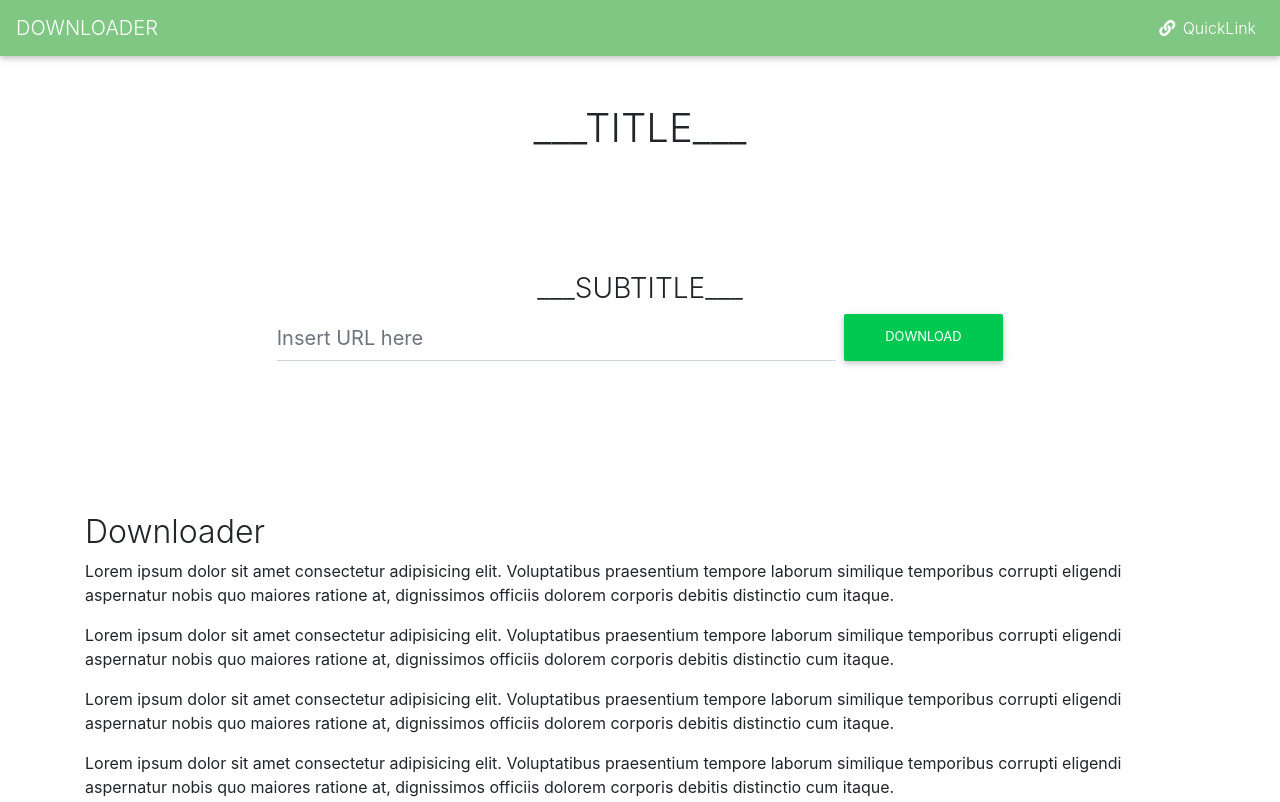
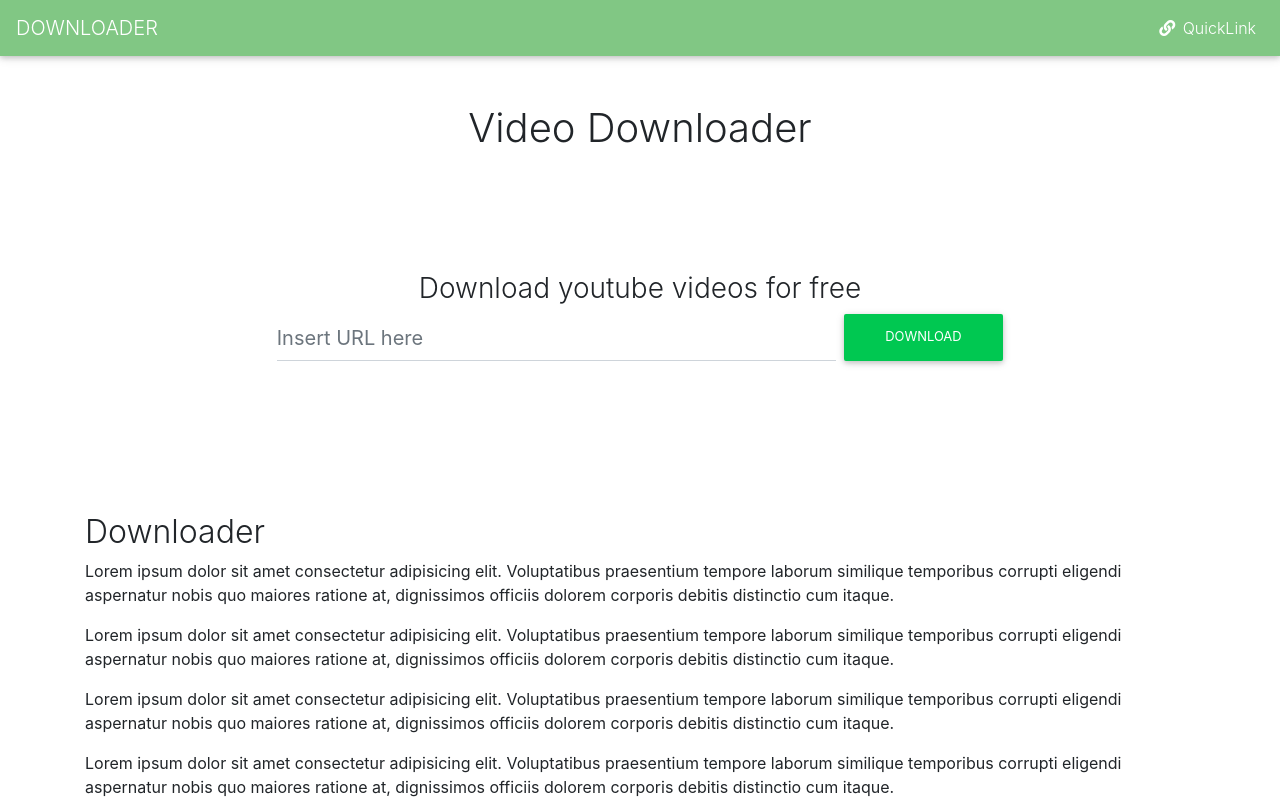
Before and after one commit to sajjad123098/youtubedownloader, a plain HTML site: page index.html in a window 1280 px wide. Shown: the top 802 px of the page. Drawn offline with nearby package versions, Linux system fonts and the light colour scheme.

Commit message:
Update index.html

```diff
--- a/index.html
+++ b/index.html
@@ -97,11 +97,11 @@
     <!--/.Navbar -->
 
     <div class="w-75 center-it">
-        <h1 class="text-center m-5">___TITLE___</h1>
+        <h1 class="text-center m-5">Video Downloader</h1>
         <div class="tab-content card pt-5" id="myTabContentJust">
             <div class="tab-pane fade show active md-form" id="home-just" role="tabpanel">
                 <div class="d-flex justify-content-center row">
-                    <h3 class="text-center w-100">___SUBTITLE___</h3>
+                    <h3 class="text-center w-100">Download youtube videos for free</h3>
                     <input type="url" id="url" class="form-control form-control-lg col-md-7 mr-sm-2 mb-2 mb-sm-0" placeholder="Insert URL here" aria-label="Insert URL here">
                     <button class="btn btn-success col-md-2 m-0" id="download_btn">Download</button>
                 </div>
```
